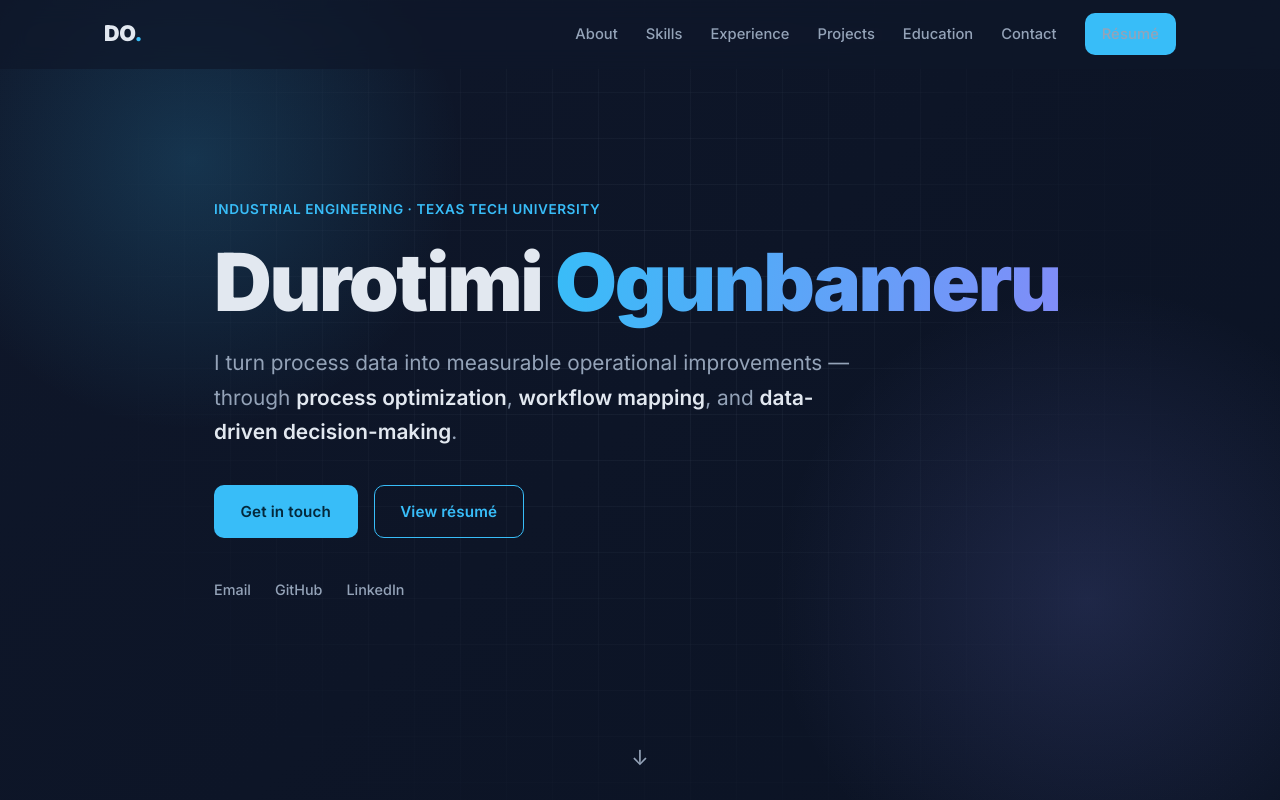
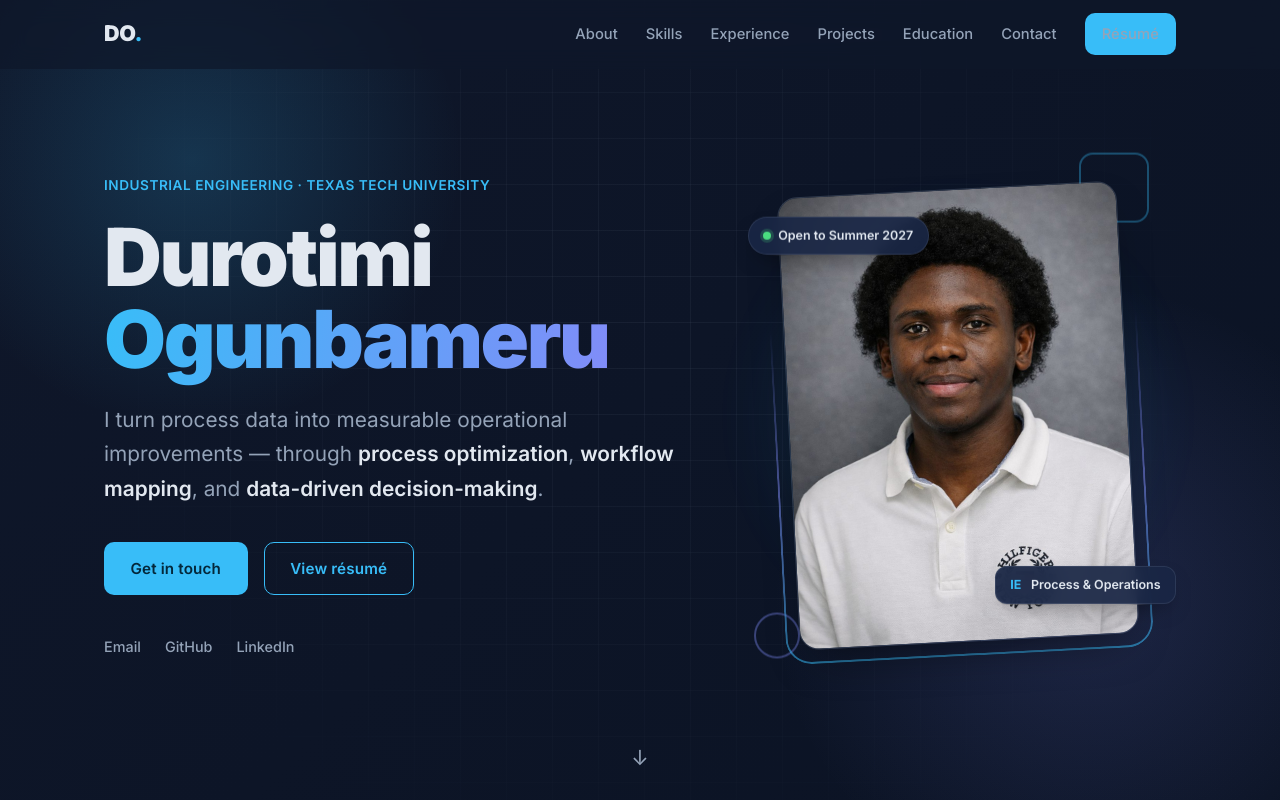
Before and after one commit to durotimiogunbameru-hue/my-portfolio, a plain HTML site: page index.html in a window 1280 px wide. Shown: the top 800 px of the page. Drawn offline with Linux system fonts and the light colour scheme.

Commit message:
Add optimized headshot and redesign hero with graphical portrait frame

```diff
--- a/index.html
+++ b/index.html
@@ -43,7 +43,8 @@
     <!-- ===== HERO ===== -->
     <section class="hero" id="home">
       <div class="hero__bg" aria-hidden="true"></div>
-      <div class="container hero__inner reveal">
+      <div class="container hero__inner">
+        <div class="hero__content reveal">
           <p class="hero__eyebrow">Industrial Engineering · Texas Tech University</p>
           <h1 class="hero__title">Durotimi <span>Ogunbameru</span></h1>
           <p class="hero__lead">
@@ -59,6 +60,25 @@
             <a href="mailto:ologunba@ttu.edu" aria-label="Email">Email</a>
             <a href="https://github.com/durotimiogunbameru-hue" target="_blank" rel="noopener" aria-label="GitHub">GitHub</a>
             <a href="#" data-placeholder aria-label="LinkedIn">LinkedIn</a>
+          </div>
+        </div>
+
+        <div class="hero__portrait reveal">
+          <div class="portrait">
+            <div class="portrait__ring" aria-hidden="true"></div>
+            <div class="portrait__glow" aria-hidden="true"></div>
+            <div class="portrait__frame">
+              <img src="assets/headshot.jpg" alt="Portrait of Durotimi Ogunbameru" width="900" height="1350" />
+            </div>
+            <div class="portrait__badge portrait__badge--top" aria-hidden="true">
+              <span class="dot"></span> Open to Summer 2027
+            </div>
+            <div class="portrait__badge portrait__badge--bottom" aria-hidden="true">
+              <strong>IE</strong> Process &amp; Operations
+            </div>
+            <div class="portrait__shape portrait__shape--a" aria-hidden="true"></div>
+            <div class="portrait__shape portrait__shape--b" aria-hidden="true"></div>
+          </div>
         </div>
       </div>
       <a href="#about" class="hero__scroll" aria-label="Scroll to About">↓</a>
--- a/styles.css
+++ b/styles.css
@@ -93,8 +93,63 @@ a { color: inherit; text-decoration: none; }
   mask-image: radial-gradient(circle at 50% 40%, black, transparent 75%);
   opacity: 0.5;
 }
-.hero__inner { position: relative; z-index: 1; padding: 6rem 1.5rem; max-width: 900px; }
+.hero__inner {
+  position: relative; z-index: 1; padding: 7rem 1.5rem 5rem;
+  display: grid; grid-template-columns: 1.15fr 0.85fr; gap: 3rem; align-items: center;
+}
+.hero__content { max-width: 640px; }
 .hero__eyebrow { color: var(--accent); font-weight: 600; letter-spacing: 0.04em; text-transform: uppercase; font-size: 0.85rem; margin-bottom: 1.25rem; }
+
+/* ===== Hero portrait ===== */
+.hero__portrait { display: flex; justify-content: center; }
+.portrait { position: relative; width: min(340px, 80vw); aspect-ratio: 3 / 4; }
+.portrait__frame {
+  position: absolute; inset: 0; border-radius: 20px; overflow: hidden;
+  border: 1px solid rgba(148, 163, 184, 0.25);
+  box-shadow: var(--shadow);
+  transform: rotate(-3deg);
+  transition: transform .5s cubic-bezier(.2,.8,.2,1);
+  z-index: 2;
+}
+.portrait:hover .portrait__frame { transform: rotate(0deg) scale(1.02); }
+.portrait__frame img { width: 100%; height: 100%; object-fit: cover; display: block; }
+.portrait__ring {
+  position: absolute; inset: -14px; border-radius: 26px; z-index: 1;
+  background: linear-gradient(135deg, var(--accent), var(--accent-2), transparent 70%);
+  padding: 2px; opacity: 0.55;
+  -webkit-mask: linear-gradient(#000 0 0) content-box, linear-gradient(#000 0 0);
+  -webkit-mask-composite: xor; mask-composite: exclude;
+  transform: rotate(-3deg);
+  animation: ringspin 14s linear infinite;
+}
+@keyframes ringspin {
+  0% { background: linear-gradient(0deg, var(--accent), var(--accent-2), transparent 70%); }
+  100% { background: linear-gradient(360deg, var(--accent), var(--accent-2), transparent 70%); }
+}
+.portrait__glow {
+  position: absolute; inset: -30px; z-index: 0; border-radius: 50%;
+  background: radial-gradient(circle, rgba(56, 189, 248, 0.35), transparent 65%);
+  filter: blur(28px); animation: pulse 5s ease-in-out infinite;
+}
+@keyframes pulse { 0%,100% { opacity: 0.55; transform: scale(1); } 50% { opacity: 0.85; transform: scale(1.06); } }
+
+.portrait__badge {
+  position: absolute; z-index: 3; display: inline-flex; align-items: center; gap: 0.45rem;
+  background: rgba(26, 39, 69, 0.92); backdrop-filter: blur(8px);
+  border: 1px solid var(--border); border-radius: 999px;
+  padding: 0.5rem 0.9rem; font-size: 0.78rem; font-weight: 600; color: var(--text);
+  box-shadow: 0 10px 25px -12px rgba(0,0,0,.7);
+  animation: float 6s ease-in-out infinite;
+}
+.portrait__badge--top { top: 6%; left: -12%; }
+.portrait__badge--bottom { bottom: 8%; right: -14%; border-radius: 12px; animation-delay: 1.5s; }
+.portrait__badge--bottom strong { color: var(--accent); margin-right: 0.15rem; }
+.portrait__badge .dot { width: 8px; height: 8px; border-radius: 50%; background: #4ade80; box-shadow: 0 0 0 3px rgba(74, 222, 128, 0.2); }
+@keyframes float { 0%,100% { transform: translateY(0); } 50% { transform: translateY(-8px); } }
+
+.portrait__shape { position: absolute; z-index: 0; }
+.portrait__shape--a { width: 70px; height: 70px; border: 2px solid rgba(56,189,248,.35); border-radius: 14px; top: -8%; right: -6%; transform: rotate(18deg); animation: float 7s ease-in-out infinite; }
+.portrait__shape--b { width: 46px; height: 46px; border: 2px solid rgba(129,140,248,.4); border-radius: 50%; bottom: -4%; left: -10%; animation: float 8s ease-in-out infinite reverse; }
 .hero__title { font-size: clamp(2.6rem, 8vw, 5rem); font-weight: 900; line-height: 1.02; letter-spacing: -0.03em; margin-bottom: 1.5rem; }
 .hero__title span {
   background: linear-gradient(100deg, var(--accent), var(--accent-2));
@@ -187,9 +242,21 @@ a { color: inherit; text-decoration: none; }
 [data-placeholder] { position: relative; }
 
 /* ===== Responsive ===== */
+@media (max-width: 900px) {
+  .hero__inner { grid-template-columns: 1fr; text-align: center; gap: 3.5rem; padding-top: 6.5rem; }
+  .hero__content { max-width: 640px; margin: 0 auto; order: 2; }
+  .hero__portrait { order: 1; }
+  .hero__lead { margin-left: auto; margin-right: auto; }
+  .hero__cta, .hero__socials { justify-content: center; }
+  .portrait { width: min(300px, 72vw); }
+}
 @media (max-width: 860px) {
   .about, .skills, .projects, .edu { grid-template-columns: 1fr; }
   .projects { gap: 1.25rem; }
+}
+@media (max-width: 420px) {
+  .portrait__badge--top { left: -4%; }
+  .portrait__badge--bottom { right: -4%; }
 }
 @media (max-width: 720px) {
   .nav__toggle { display: flex; }
@@ -210,6 +277,6 @@ a { color: inherit; text-decoration: none; }
 @media (prefers-reduced-motion: reduce) {
   html { scroll-behavior: auto; }
   .reveal { opacity: 1; transform: none; transition: none; }
-  .hero__scroll { animation: none; }
+  .hero__scroll, .portrait__glow, .portrait__badge, .portrait__shape, .portrait__ring { animation: none; }
   .btn:hover, .card:hover { transform: none; }
 }
```
Also changed, not shown: assets/headshot.jpg (added), 1 other file. Lines whose indentation alone changed are shown as unchanged.
